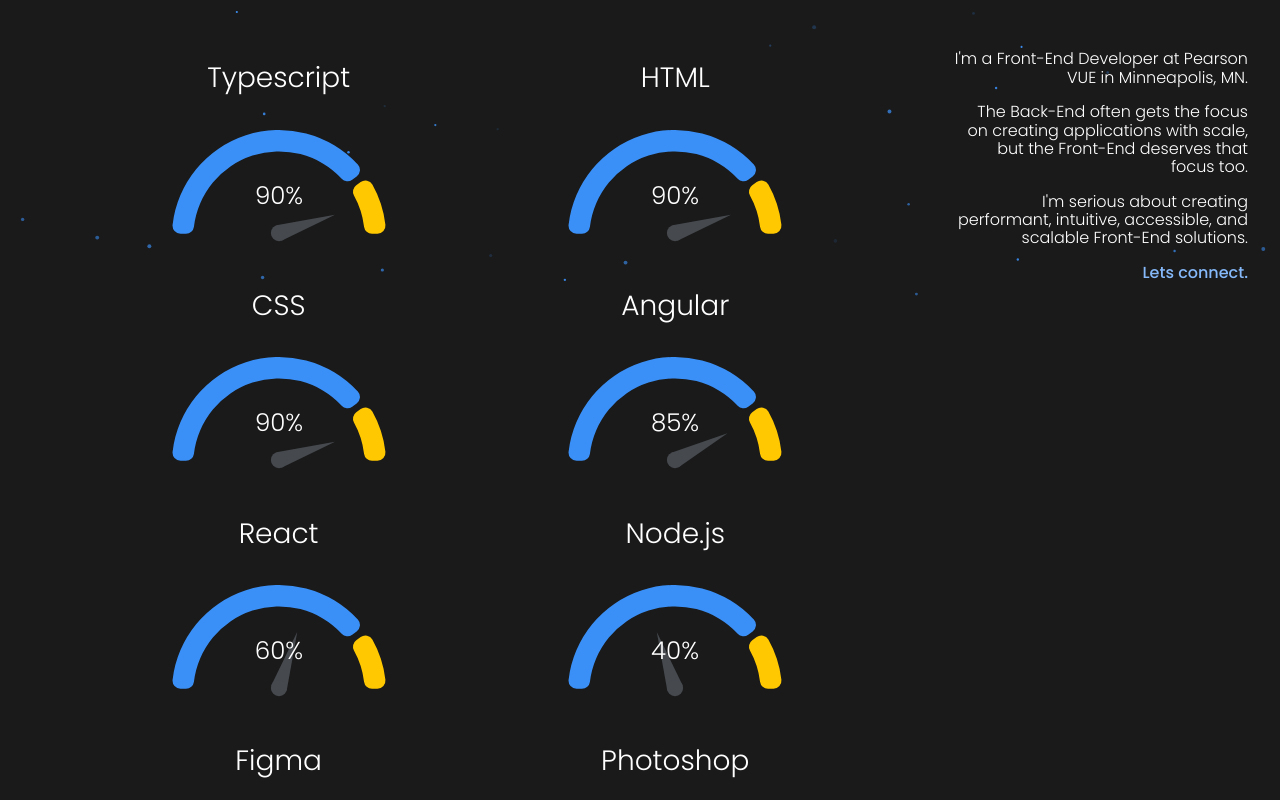
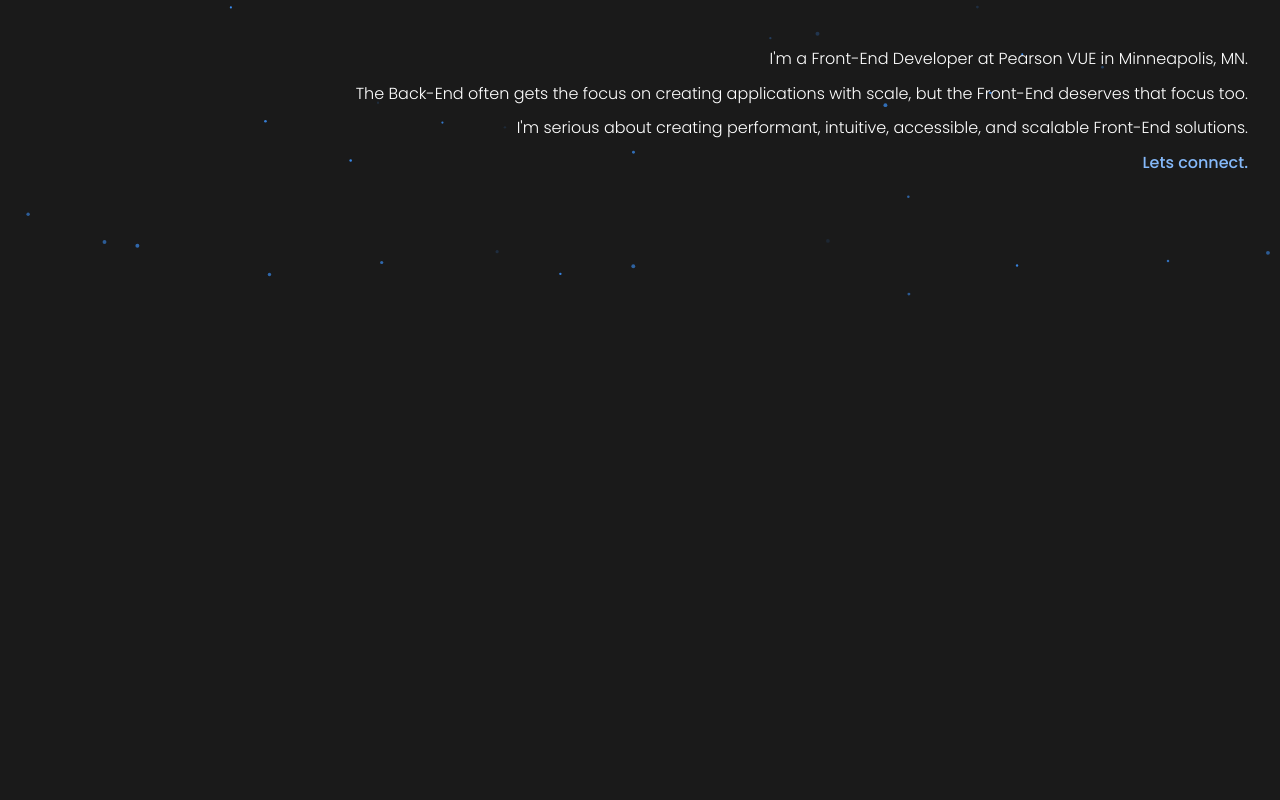
Before and after one commit to jacksonopp/nextjs-portfolio, a Next.js app: page / in a window 1280 px wide. Shown: the part 500-1300 px from the top of the page. After the commit the page ends 800 px from the top, so only its background shows below. Built offline with nearby package versions, Linux system fonts and the light colour scheme.

Commit message:
remove bars

```diff
--- a/components/Bar.tsx
+++ /dev/null
@@ -1,20 +0,0 @@
-import React, { PropsWithChildren } from 'react';
-import styles from '../styles/Bar.module.css';
-import GagueChart from 'react-gauge-chart';
-
-type Props = {
-  percentage: number;
-};
-
-const Bar: React.FC<PropsWithChildren<Props>> = ({ children, percentage }) => {
-  return (
-    <>
-      <div className={styles.bar}>
-        <p className={styles.bar__title}>{children}</p>
-        <GagueChart percent={percentage / 100} nrOfLevels={2} colors={['hsl(213, 92%, 60%)', 'hsl(47, 100%, 50%)']} cornerRadius={8} arcsLength={[0.8, 0.2]} />
-      </div>
-    </>
-  );
-};
-
-export default Bar;
--- a/package.json
+++ b/package.json
@@ -14,7 +14,6 @@
     "next": "12.1.6",
     "react": "18.1.0",
     "react-dom": "18.1.0",
-    "react-gauge-chart": "^0.4.0",
     "react-tsparticles": "^2.0.6",
     "tsparticles": "^2.0.6",
     "yarn": "^1.22.18"
@@ -23,7 +22,6 @@
     "@types/node": "17.0.33",
     "@types/react": "18.0.9",
     "@types/react-dom": "18.0.4",
-    "@types/react-gauge-chart": "^0.3.1",
     "eslint": "8.15.0",
     "eslint-config-next": "12.1.6",
     "eslint-config-prettier": "^8.5.0",
--- a/pages/index.tsx
+++ b/pages/index.tsx
@@ -32,17 +32,6 @@
               <Link href='/contact-me'>Lets connect.</Link>
             </p>
           </div>
-          <div className={styles.bars}>
-            <Bar percentage={90}>Typescript</Bar>
-            <Bar percentage={90}>HTML</Bar>
-            <Bar percentage={90}>CSS</Bar>
-            <Bar percentage={85}>Angular</Bar>
-            <Bar percentage={60}>React</Bar>
-            <Bar percentage={40}>Node.js</Bar>
-            <Bar percentage={40}>Figma</Bar>
-            <Bar percentage={25}>Photoshop</Bar>
-            <Bar percentage={50}>UI Design</Bar>
-          </div>
         </div>
       </div>
     </>
--- a/styles/Bar.module.css
+++ /dev/null
@@ -1,11 +0,0 @@
-.bar {
-  display: flex;
-  flex-direction: column;
-  justify-content: center;
-  align-items: center;
-  z-index: 2;
-}
-
-.bar__title {
-  font-size: var(--fs-900);
-}
```
Also changed, not shown: 1 other file (tests, documents, lock files or other folders).
